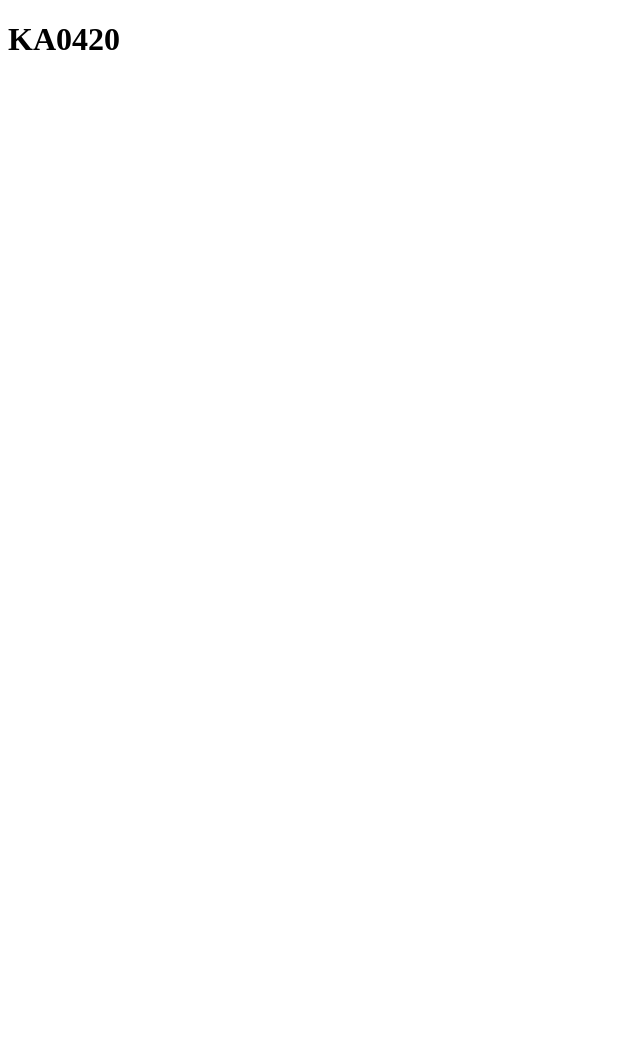
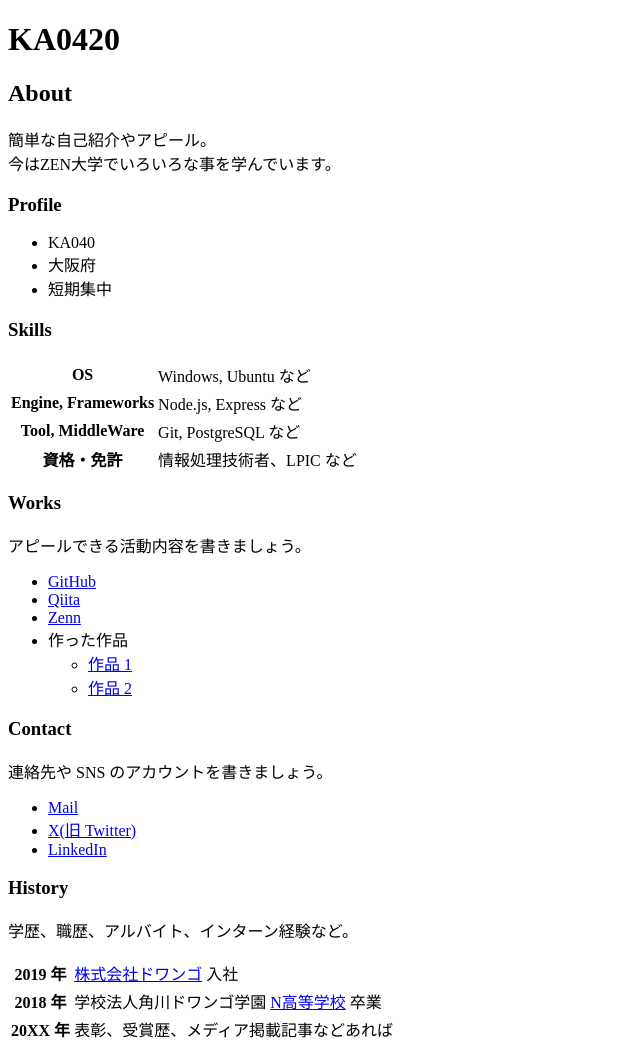
Before and after one commit to KA0420/KA0420.github.io, a plain HTML site: page index.html in a window 1280 px wide. Shown: the whole page, without its empty margins (0-640 px from the left). Before the commit the page ends 800 px from the top, so only its background shows below. Drawn offline with Linux system fonts and the light colour scheme.

Commit message:
ポートフォリオに必要な情報を追加

```diff
--- a/index.html
+++ b/index.html
@@ -7,5 +7,78 @@
   </head>
   <body>
     <h1>KA0420</h1>
+
+    <h2>About</h2>
+    <p>
+      簡単な自己紹介やアピール。<br>
+今はZEN大学でいろいろな事を学んでいます。
+    </p>
+
+    <h3>Profile</h3>
+    <ul>
+      <li>KA040</li>
+      <li>大阪府</li>
+      <li>短期集中</li>
+    </ul>
+
+    <h3>Skills</h3>
+    <table>
+      <tr>
+        <th>OS</th>
+        <td>Windows, Ubuntu など</td>
+      </tr>
+      <tr>
+        <th>Engine, Frameworks</th>
+        <td>Node.js, Express など</td>
+      </tr>
+      <tr>
+        <th>Tool, MiddleWare</th>
+        <td>Git, PostgreSQL など</td>
+      </tr>
+      <tr>
+        <th>資格・免許</th>
+        <td>情報処理技術者、LPIC など</td>
+      </tr>
+    </table>
+
+    <h3>Works</h3>
+    <p>アピールできる活動内容を書きましょう。</p>
+    <ul>
+      <li><a href="https://github.com/">GitHub</a></li>
+      <li><a href="https://qiita.com/">Qiita</a></li>
+      <li><a href="https://zenn.dev/">Zenn</a></li>
+      <li>
+        作った作品
+        <ul>
+          <li><a href="https://example.com/">作品 1</a></li>
+          <li><a href="https://example.com/">作品 2</a></li>
+        </ul>
+      </li>
+    </ul>
+
+    <h3>Contact</h3>
+    <p>連絡先や SNS のアカウントを書きましょう。</p>
+    <ul>
+      <li><a href="mailto:name@example.com">Mail</a></li>
+      <li><a href="https://twitter.com/n_yobikou">X(旧 Twitter)</a></li>
+      <li><a href="https://www.linkedin.com/">LinkedIn</a></li>
+    </ul>
+
+    <h3>History</h3>
+    <p>学歴、職歴、アルバイト、インターン経験など。</p>
+    <table>
+      <tr>
+        <th>2019 年</th>
+        <td><a href="https://dwango.co.jp/">株式会社ドワンゴ</a> 入社</td>
+      </tr>
+      <tr>
+        <th>2018 年</th>
+        <td>学校法人角川ドワンゴ学園 <a href="https://nnn.ed.jp/">N高等学校</a> 卒業</td>
+      </tr>
+      <tr>
+        <th>20XX 年</th>
+        <td>表彰、受賞歴、メディア掲載記事などあれば</td>
+      </tr>
+    </table>
   </body>
 </html>
```
